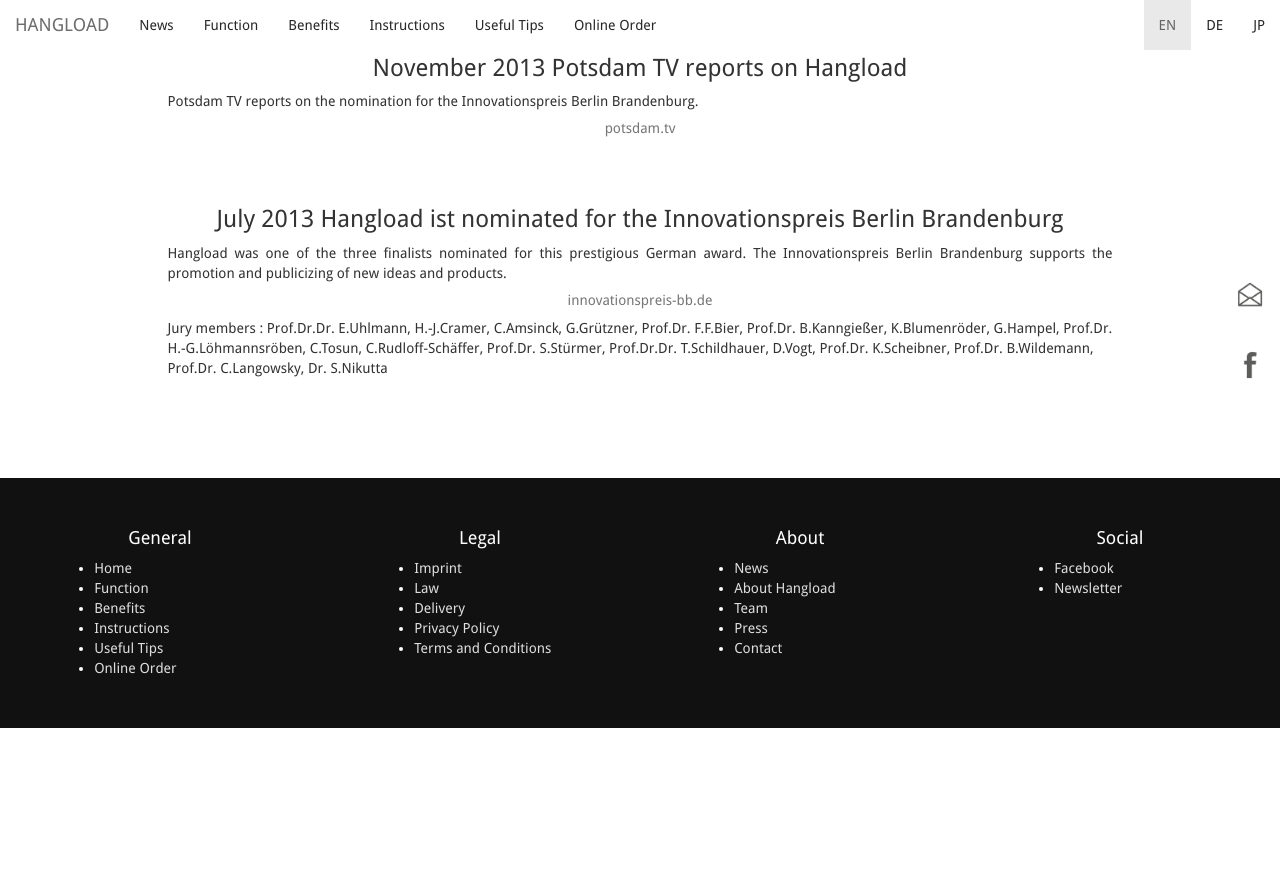
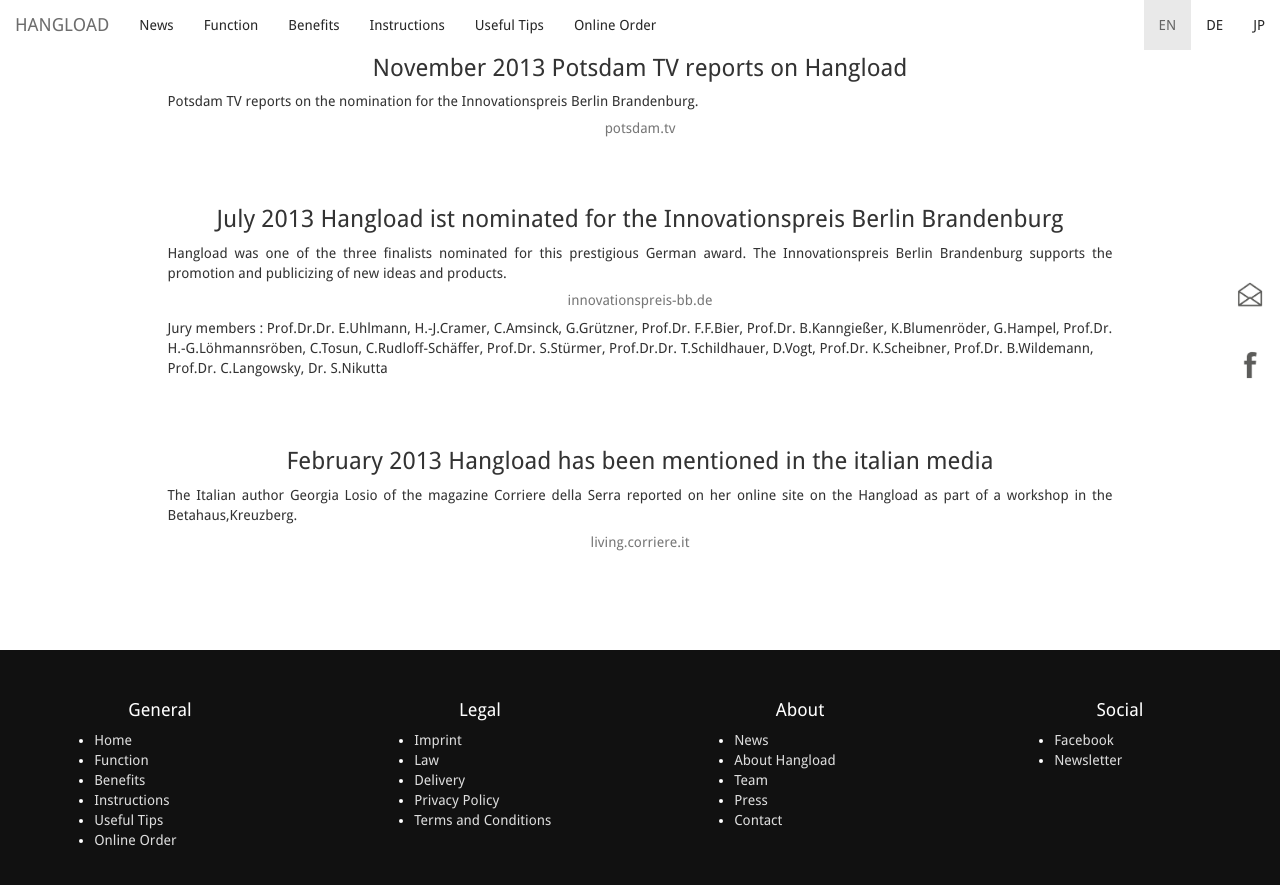
Before and after one commit to bodokaiser/hangload.com, a Jekyll site: the page built from press.html, in a window 1280 px wide and 900 px high, scrolled down 723 px. Shown: the top 885 px of the window. Built offline with Jekyll 4.4.1, drawn with Linux system fonts in a browser that asks for light colours; nearby versions of some CDN libraries; library files that are not in the unit come from our copies; Markdown is read by kramdown in place of the engine named in the settings; before the commit the page ends 1451 px from its top, so only the background shows below that.

Commit message:
Update press.html

```diff
--- a/press.html
+++ b/press.html
@@ -79,6 +79,19 @@
 </div>
 </div>
 
+<br>
+<br>
+<div class="row">
+<div class="col-xs-10 col-xs-offset-1">
+<h3 class="text-center"> February 2013 Hangload has been mentioned in the italian media </h3>
+<p class="text-justify">
+The Italian author Georgia Losio of the magazine Corriere della Serra reported on her online site
+on the Hangload as part of a workshop in the Betahaus,Kreuzberg.
+<h5 class="text-center">
+<a target="_blank" href="http://living.corriere.it/arredamento/complementi/2013/betahaus-weekend-maker-401318641723.shtml?slideshow2"> living.corriere.it </a> </h5>
+</p>
+</div>
+</div>
 
 
 
```
